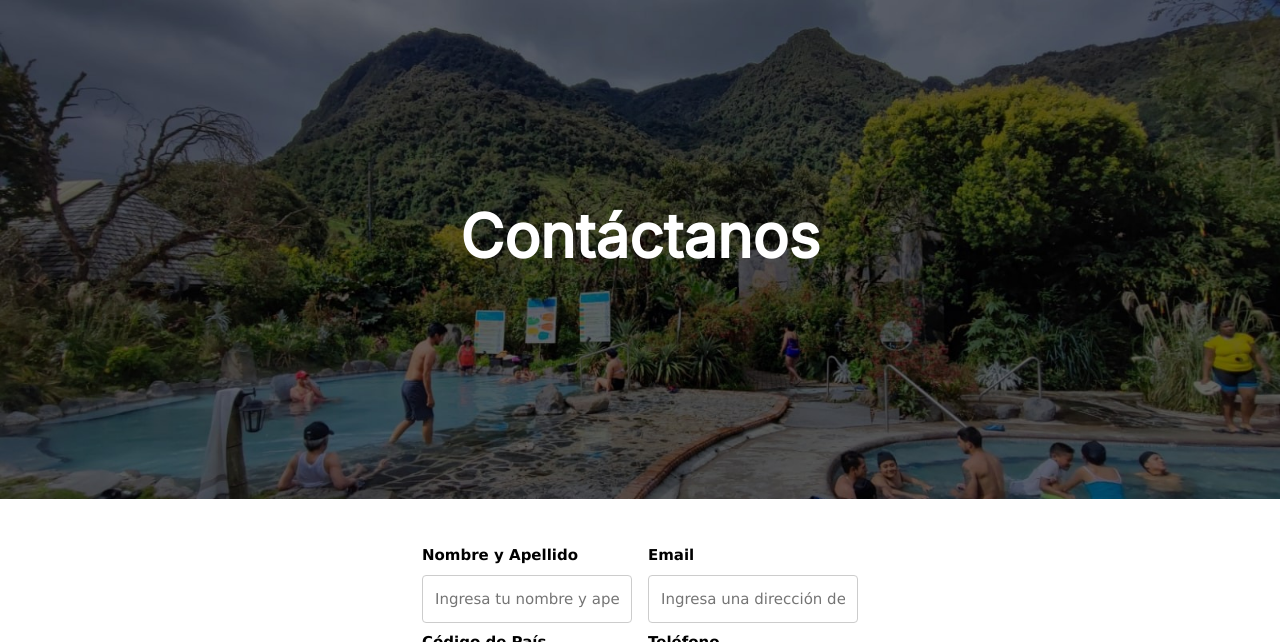
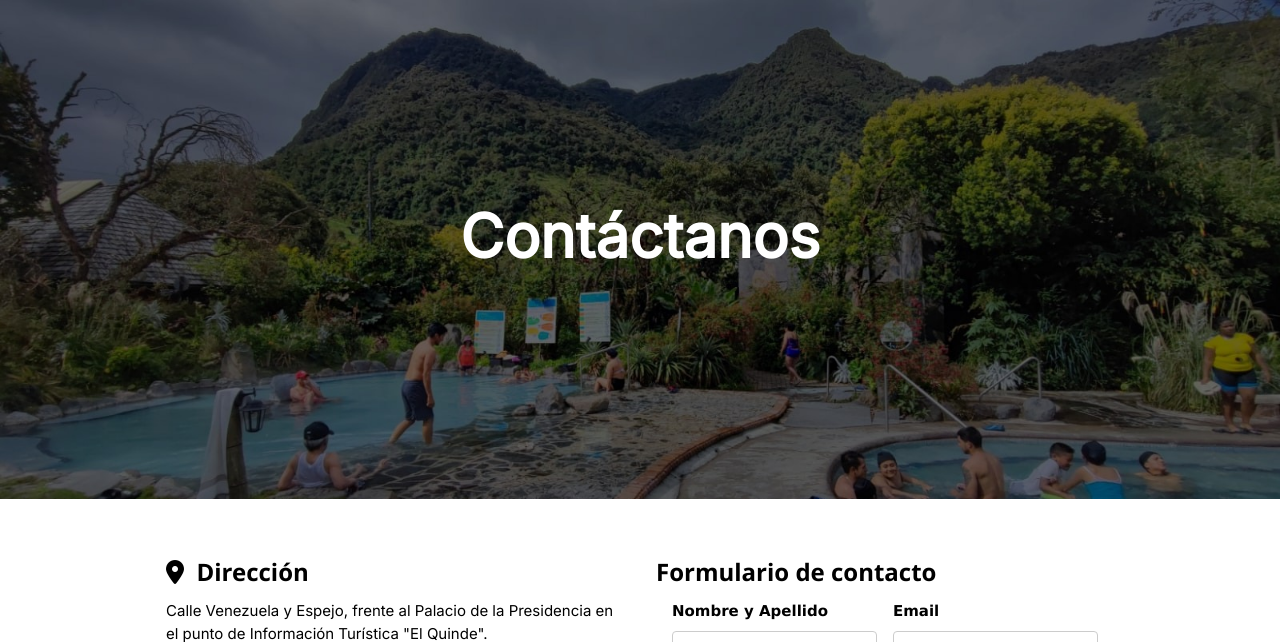
Before and after one commit to ErickRamirezO/ToursEcuadorWeb, a PHP site: page /php/contacto.php in a window 1280 px wide. Shown: the part 64-706 px from the top of the page. Run offline with PHP 8.4, Linux system fonts and the light colour scheme; some libraries are stand-ins or nearby versions.

Commit message:
Validacion de campos de contacto, sección direccion, telefono, email

```diff
--- a/css/estilo_contacto.css
+++ b/css/estilo_contacto.css
@@ -42,3 +42,19 @@
       border: 1px solid #ccc;
       border-radius: 4px;
     }
+
+.contacto_contenedor{
+  margin:0px 150px;
+}
+
+@media screen and (min-width: 768px) and (max-width: 1024px) {
+  .contacto_contenedor {
+    margin: 0 10px;
+  }
+}
+
+@media screen and (max-width: 768px) {
+  .contacto_contenedor {
+    margin: 0;
+  }
+}
--- a/js/contacto.js
+++ b/js/contacto.js
@@ -35,26 +35,43 @@ $(document).ready(function() {
     var telefonoCliente = formulario.find("input[name='telefono']").val();
     var numero= codigoPais + telefonoCliente;
     var asunto = formulario.find("input[name='asunto']").val();
-    var mensaje = formulario.find("textarea[name='mensaje']").val();
+    var mensaje = formulario.find("textarea[name='mensaje']").val()
 
     // Verificar que haya exactamente dos palabras
     var palabras = nombreCliente.trim().split(" ");
     if (palabras.length !== 2) {
-      Swal.fire("Error", "Ingresa un Nombre y un Apellido", "error");
+      Swal.fire({
+        title: "Error",
+        text: "Ingresa un Nombre y un Apellido",
+        icon: "error",
+        confirmButtonColor: "#3085d6"
+      });
+
       return; // Detener el proceso si no hay dos palabras
+    }
+
+    //Validar correo electronico
+    var emailRegex = /^[^\s@]+@[^\s@]+\.[^\s@]+$/;
+    if (!emailRegex.test(emailCliente)) {
+      Swal.fire({
+        title: "Error",
+        text: "Ingresa una dirrección de correo electrónico válida",
+        icon: "error",
+        confirmButtonColor: "#3085d6"
+      });
+      return;
     }
 
     // Validar el formato del teléfono
     var telefonoRegex = /^\d{10}$/; // Expresión regular para 10 dígitos numéricos
-    if (!telefonoRegex.test(telefonoCliente)) {
-      Swal.fire("Error", "Ingresa un número de teléfono válido de 10 dígitos", "error");
+    if(!telefonoRegex.test(telefonoCliente)) {
+      Swal.fire({
+        title: "Error",
+        text: "Ingresa un número de teléfono válido de 10 dígitos",
+        icon: "error",
+        confirmButtonColor: "#3085d6"
+      });
       return; // Detener el proceso si el teléfono no es válido
-    }
-
-    //Validar correo electronico
-    var emailRegex = /^[^\s@]+@[^\s@]+\.[^\s@]+$/;
-    if (!telefonoRegex.test(emailCliente)) {
-      Swal.fire("Error", "Ingrese una dirección de correo electrónico válida", "error");
     }
 
     if (nombreCliente.trim() === '' || emailCliente.trim() === '' || telefonoCliente.trim() === '' || asunto.trim() === '' || mensaje.trim() === '') {
--- a/php/contacto.php
+++ b/php/contacto.php
@@ -4,7 +4,7 @@
 <head>
   <meta charset="UTF-8">
   <meta name="viewport" content="width=device-width, initial-scale=1.0">
-  <title>Tours Ecuador</title>
+  <title>Contacto - Tours Ecuador</title>
   <link rel="icon" href="../img/iconToursEcuador.png" type="image/png" sizes="32x32"/>
   <link rel="stylesheet" href="../css/estilo_index.css" type="text/css">
 
@@ -29,6 +29,7 @@
 
 <body>
   <div class="principal">
+    <?php include "sidenav.php";?>
     <?php include "navbar.php";?>
     <div class="portada-tours">
       <div class="portada-tours-primero">
@@ -36,16 +37,28 @@
       </div>
     </div>
     <br><br>
-<div class="w3-container formulario-container">
-    <form id="formularioContacto" method="post">
+    <div class="w3-row contacto_contenedor">
+      <div class="w3-half w3-container">
+        <h3><b><i class="fa-solid fa-location-dot"></i>&nbsp; Dirección</b></h3>
+        <p>Calle Venezuela y Espejo, frente al Palacio de la Presidencia en el punto de Información Turística "El Quinde".</p>
+        <div class="w3-center">
+        <iframe src="https://www.google.com/maps/embed?pb=!1m18!1m12!1m3!1d3989.788732555902!2d-78.51442112587328!3d-0.22065693538804504!2m3!1f0!2f0!3f0!3m2!1i1024!2i768!4f13.1!3m3!1m2!1s0x91d599b58c9b5595%3A0xdd21c90083fe9f79!2sTours%20Ecuador%20Travel%20Agency!5e0!3m2!1ses-419!2sec!4v1694053254735!5m2!1ses-419!2sec" width="400" height="300" style="border:0;" allowfullscreen="" loading="lazy" referrerpolicy="no-referrer-when-downgrade"></iframe></div>
+        <h3><b><i class="fa-solid fa-phone"></i>&nbsp; Teléfonos</b></h3>
+        <a href="https://api.whatsapp.com/send?phone=593978622270" target="new" class="w3-button w3-round-large w3-green w3-hover-teal"><i class="fab fa-whatsapp"></i>&nbsp; Chatear en WhatsApp </a>
+        <h3><b><i class="fa-solid fa-envelope"></i>&nbsp; Correo electrónico</b></h3>
+        <p>tours_ecuador@hotmail.com</p>
+      </div>
+      <div class="w3-half w3-container formulario-container">
+        <form id="formularioContacto" method="post">
+          <h3><b>Formulario de contacto</b></h3>
         <div class="w3-row-padding">
             <div class="w3-half">
                 <label for="nombre">Nombre y Apellido</label>
-                <input type="text" id="nombre" name="nombre" placeholder="Ingresa tu nombre y apellido">
+                <input type="text" id="nombre" name="nombre" placeholder="Juan Perez">
             </div>
             <div class="w3-half">
                 <label for="email">Email</label>
-                <input type="email" id="email" name="email" placeholder="Ingresa una dirección de e-mail">
+                <input type="email" id="email" name="email" placeholder="micorreo@ejemplo.com">
             </div>
         </div>
 
@@ -251,14 +264,14 @@
             </div>
             <div class="w3-half">
                 <label for="telefono">Teléfono</label>
-                <input type="text" id="telefono" name="telefono" placeholder="Ingresa tu número de teléfono">
+                <input type="text" id="telefono" name="telefono" placeholder="0987654310">
             </div>
         </div>
 
         <div class="w3-row-padding">
             <div class="w3-half">
                 <label for="asunto">Asunto</label>
-                <input type="text" id="asunto" name="asunto" placeholder="Asunto">
+                <input type="text" id="asunto" name="asunto" placeholder="Escriba el Asunto">
             </div>
         </div>
 
@@ -273,10 +286,10 @@
             <button type="submit" name="enviar" id="enviar_btn" class="w3-btn w3-round-large w3-blue">Enviar</button>
         </div>
     </form>
-</div><br><br>
-
-    <?php include "footer.php";?>
-  </div>
+      </div>
+    </div>
+  </div><br>
+  <?php include "footer.php";?>
   <script src="../js/contacto.js"></script>
   <script src="../js/translate.js"></script>
 </body>
```
